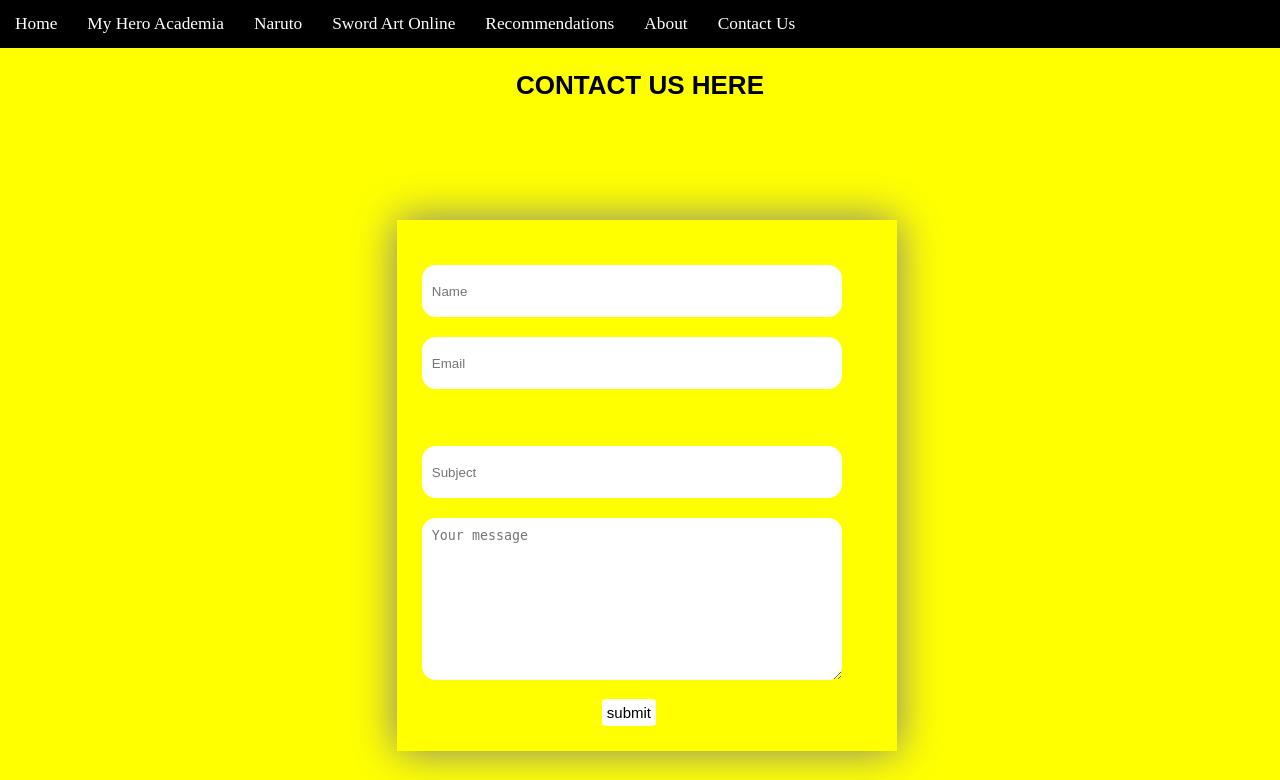
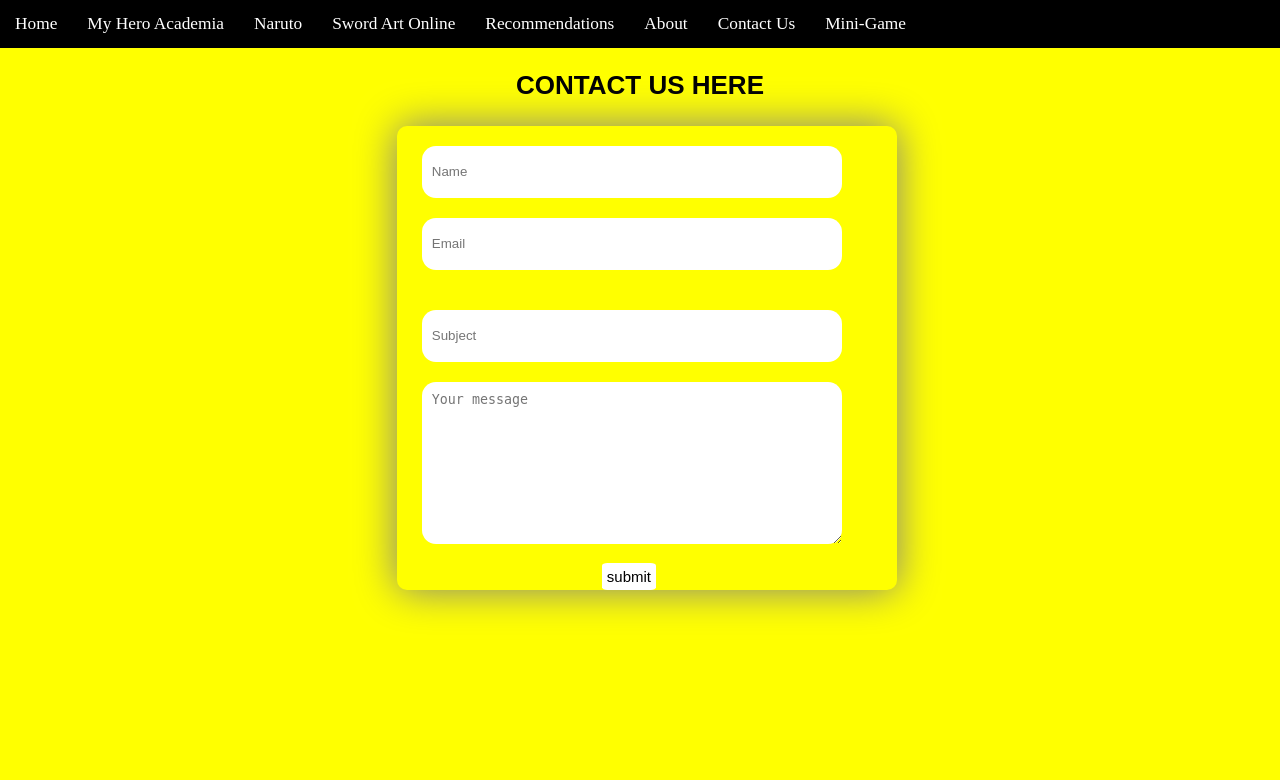
Before and after one commit to presleyigie1/Otaku, a PHP site: page /Contact.html in a window 1280 px wide. Shown: the part 20-800 px from the top of the page. Run offline with PHP 8.4, Linux system fonts and the light colour scheme; some web fonts are replaced.

Commit message:
added JS for contact page, started media quries, arranged links on nav bar, other minor chnages

```diff
--- a/Contact.html
+++ b/Contact.html
@@ -29,28 +29,34 @@
           <li><a href="TopPicks.html">Recommendations</a></li>
           <li><a href="About.html">About</a></li>
           <li><a href="Contact.html">Contact Us</a></li>
+          <li><a href="Game.html">Mini-Game</a></li>
       </ul>
   </div>
   <h2 class="contact-h2">CONTACT US HERE</h2>
 
   <div class="contact">
-    <form class="contact-form">
+    <!-- submits form and sends to otaku email address upon submissioní -->
+    <form class="contact-form" action="https://formspree.io/f/xgedeyrk" method="post">
       <!-- input section for name -->
-        <input type="text" class="input" id="nameData" placeholder="Name">
+        <input type="name" class="input" id="nameData" placeholder="Name" required>
+        <label id="nameFeedback" style="color: red; visibility: hidden"></label>
+
+
         <!-- input section for emial -->
-        <input type="text" class="input" id="emailData" placeholder="Email">
+        <input type="email" name="_replyto" class="input" id="emailData" placeholder="Email" required>
         <label id="errorText" style="color: red; visibility: hidden">Invalid</label>
-        <p id="errorText"></p>
+
         <!--<p id="emailError"> </p> -->
 
         <!-- input section for subject -->
-        <input type="text" class="input" placeholder="Subject">
+        <input type="text" name="subject" class="input" placeholder="Subject">
 
         <!-- input section for "your message" -->
-        <textarea class="input textarea-field" placeholder="Your message"></textarea>
+        <textarea name="message"class="input textarea-field" id="msgData" placeholder="Your message" required></textarea>
+        <label id="msgFeedback" style="color: red; visibility: hidden"></label>
         <br>
         <!-- submit button for form -->
-        <input type="button" class="button" value="submit" onclick="validate()">
+        <input type="submit" class="button" value="submit" onclick="validate()">
         <!--<input type="button" value="submit" onclick="validate()" class="button">-->
     </form>
   </div>
--- a/MHA.html
+++ b/MHA.html
@@ -22,6 +22,7 @@
         <li><a href="Index.html">Home</a></li><!--This leads to this webpage-->
         <li><a href="MHA.html">My Hero Academia</a></li><!--This leads to the contact page-->
         <li><a href="Naruto.html">Naruto</a></li>
+        <li><a href="SAO.html">Sword Art Online</a></li>
         <li><a href="TopPicks.html">Recommendations</a></li>
         <li><a href="About.html">About Us</a></li>
         <li><a href="Contact.html">Contact Us</a></li>
--- a/Naruto.html
+++ b/Naruto.html
@@ -16,6 +16,7 @@
 		  <li><a href="TopPicks.html">Recommendations</a></li>
 		  <li><a href="About.html">About</a></li>
 		  <li><a href="Contact.html">Contact Us</a></li>
+      <li><a href="Game.html">Mini-Game</a></li>
 	 </ul>
    <!--google fonts -->
 
--- a/Script.js
+++ b/Script.js
@@ -1,24 +1,48 @@
+//presley-JavaScript fr contact page
+function validate(){
+  var formData = []; // array that holds data from the form fields
+  // arrays count from 0 up
+  formData[0] = document.getElementById("nameData").value;
+  formData[1] = document.getElementById("emailData").value;
+  formData[2] = document.getElementById("msgData").value;
 
-function validate(){
-  //get input from user save ot var
-  var inputForEmail = document.getElementById("emailData").value;
-  //check for @symbol
-  // using indexof() - this will return a number of where the @ symbol is on the string
-  var symbol = inputForEmail.indexOf('@');
-  //get the index of the . and if >0 that means its present
-  //if not there gve feedback
-  // presley Youtube: Telesko email validation #31 tutorial for style and visibility
-  if(symbol < 1){
+  if(formData[0] .length == ""){
+    document.getElementById("nameFeedback").innerHTML = "This field is required"
+    document.getElementById("nameFeedback").style.visibility = "visible";
+    document.getElementById("nameFeedback").style.color="red";
+  }
+    else if(formData[0] .length < 2){
+      document.getElementById("nameFeedback").innerHTML = "Name Is Not Valid"
+      document.getElementById("nameFeedback").style.visibility = "visible";
+  }
+
+  var symbol = formData[1].indexOf("@");
+
+  if(symbol = 0){
     document.getElementById("errorText").innerHTML = "Please enter a valid email address";
     document.getElementById("errorText").style.visibility = "visible";
     document.getElementById("errorText").style.color="red";
-  }else{
+  }
+    else if(formData[1] .length == 2 || formData[1] .length == 1){
+      document.getElementById("errorText").innerHTML = "Please enter a valid email address";
+      document.getElementById("errorText").style.visibility = "visible";
+      document.getElementById("errorText").style.color="red";
+    }
+      else if(formData[1] .length == "" ){
+        document.getElementById("errorText").innerHTML = "This field is required";
+        document.getElementById("errorText").style.visibility = "visible";
+        document.getElementById("errorText").style.color="red";
+      }
+
+    else{
         //if it is there then capitalise the email & show user
+          document.getElementById("emailFeedback").innerHTML = input.toUpperCase();
+  }
+    if(formData[2] .length == "" ){
+      document.getElementById("msgFeedback").innerHTML = "This field is required"
+      document.getElementById("msgFeedback").style.visibility = "visible";
+      document.getElementById("msgFeedback").style.color="red";
 
-        document.getElementById("errorText").innerHTML = "Valid";
-        document.getElementById("errorText").style.visibility = "visible";
-        document.getElementById("errorText").style.color="green";
   }
 
-
 }
--- a/Style.css
+++ b/Style.css
@@ -167,11 +167,17 @@ a{
 
 
 @media screen and (max-width: 800px) {
-
+    /*sean*/
     .MHA{
-
         height: 600px;
         width:  600px;
+    }
+
+    .SAO,.contact-page,.sao_main{
+      width: 95%;
+    }
+    #h_bar{
+      width:106%
     }
 
 
@@ -180,14 +186,23 @@ a{
 
 }
 
-/*Sean*/
-@media screen and(max-width:800px){
+
+@media screen and(max-width:500px){
+    .SAO,.contact-page,.sao_main{
+      width: 65%;
+    }
+
 
 
 }
-<
-/*Sean*/
-@media screen and(max-width:800px){
+
+
+@media screen and(max-width:200px){
+    .SAO,.contact-page,.sao_main{
+      width: 45%;
+    }
+
+
 
 
 }
@@ -321,8 +336,9 @@ table, th, td {
   width: 500px;
   /*sets a box shadow on the right on 40px with grey */
   box-shadow: 0 0 40px 0 grey;
+  border-radius: 10px;
   /* moving th eposttion of th econtact box from the top and left */
-  position: absolute;
+  position: relative;
   top: 30%;
   left: 31%;
   transform: translate( -30%. -50%);
--- a/TopPicks.html
+++ b/TopPicks.html
@@ -29,5 +29,6 @@
             <li><a href="TopPicks.html">Recommendations</a></li>
             <li><a href="About.html">About Us</a></li>
             <li><a href="Contact.html">Contact Us</a></li>
+            <li><a href="Game.html">Mini-Game</a></li>
         </ul>
     </div>
```
Also changed, not shown: Game.html (+8 -8 lines), SAO.html (+6 -5 lines).
